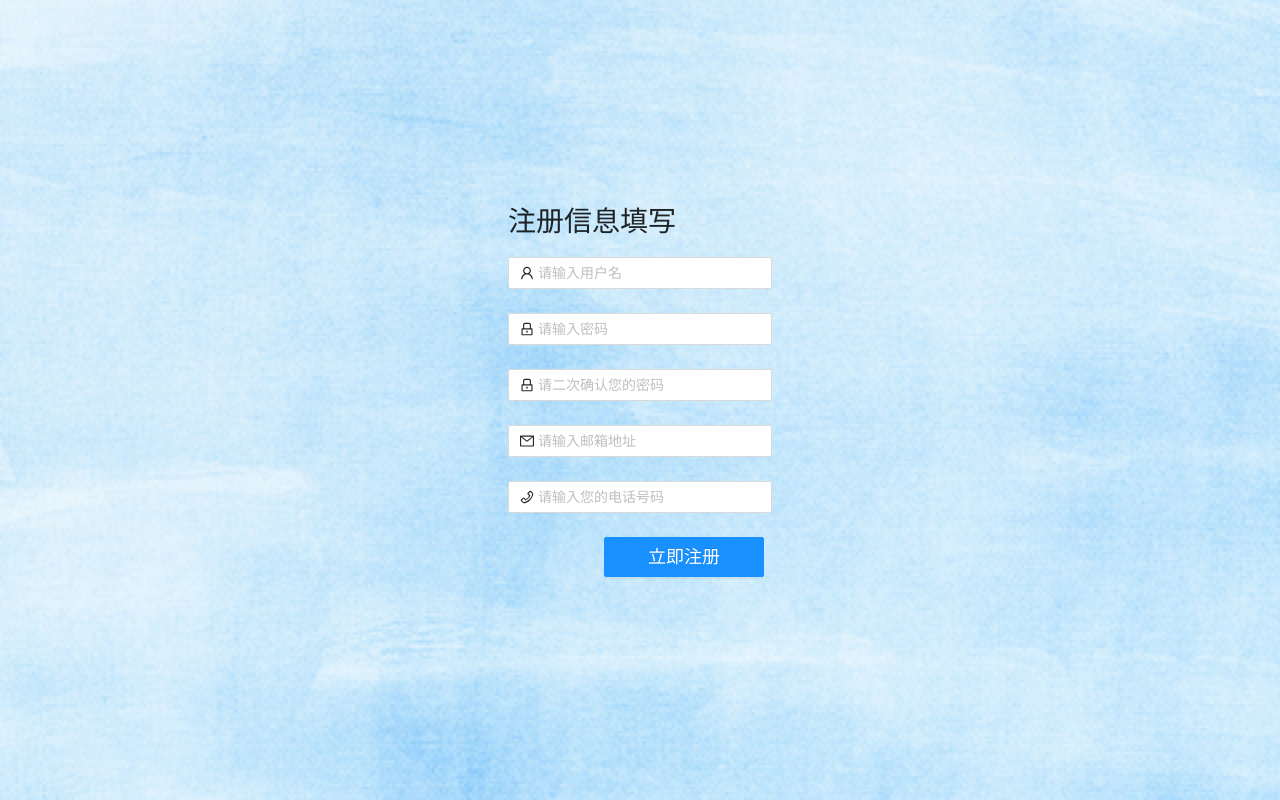
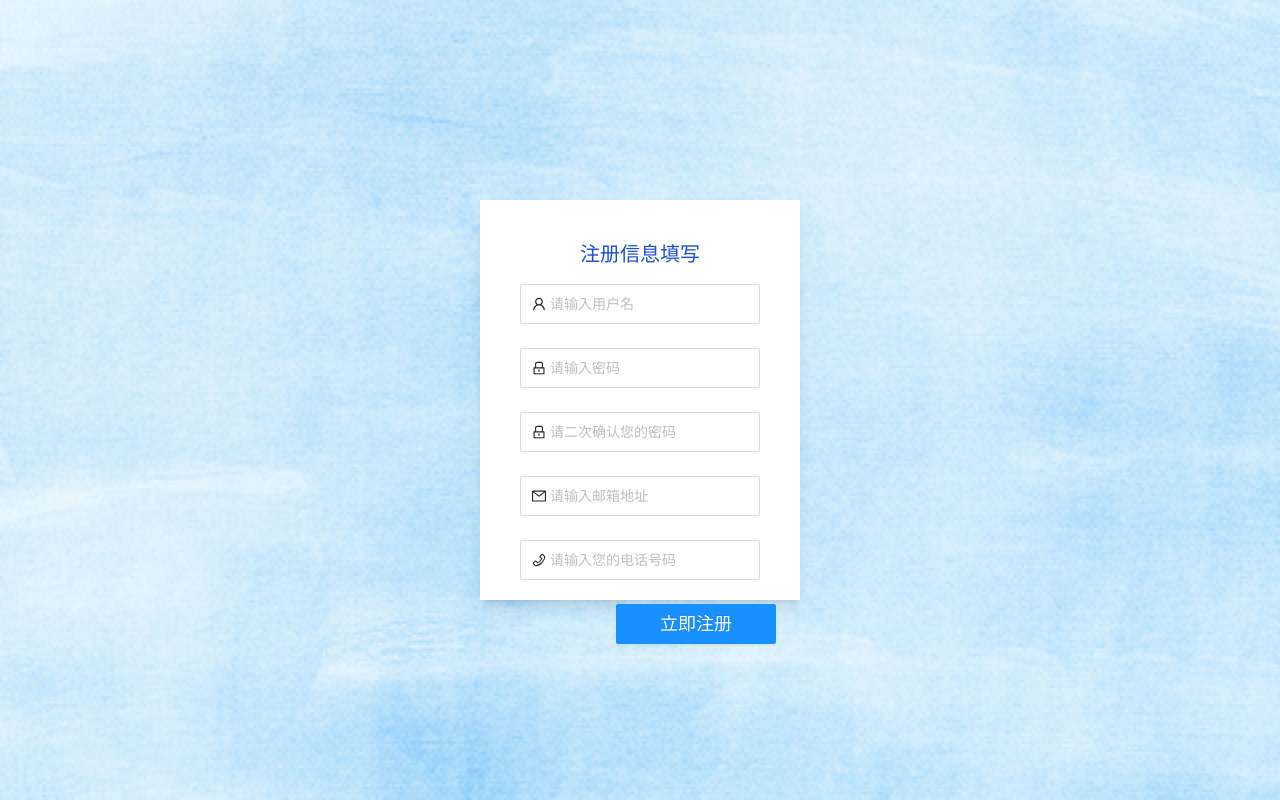
Before and after one commit to chliyang/my-app2, a React (Create React App) app: page /example/register in a window 1280 px wide. Built offline with nearby package versions, Linux system fonts and the light colour scheme.

Commit message:
style: add style for register page

```diff
--- a/src/components/my-form.tsx
+++ b/src/components/my-form.tsx
@@ -44,7 +44,7 @@ const MyForm: React.FC<IMyFormProps> = ({
       initialValues={{ remember: true }}
       onFinish={handleSubmit}
     >
-      {title && <h1>{title}</h1>}
+      {title && <div className="text-xl text-blue-700 flex justify-center mb-4">{title}</div>}
       <Form.Item
         name="用户名"
         rules={[
@@ -82,7 +82,7 @@ const MyForm: React.FC<IMyFormProps> = ({
           },
           ({ getFieldValue }) => ({
             validator(_, value) {
-              if (!value || getFieldValue("password") === value) {
+              if (!value || getFieldValue("密码") === value) {
                 return Promise.resolve();
               }
               return Promise.reject(new Error("两次输入的密码不一致!"));
@@ -146,7 +146,7 @@ const MyForm: React.FC<IMyFormProps> = ({
           或者 <a href="/register">立即注册!</a>
         </div>}
       </Form.Item>
-      <div>{loading}</div>
+      <div className="text-lg text-blue-500 -mt-2">{loading}</div>
     </Form>
   );
 };
--- a/src/pages/register-page/register-page.tsx
+++ b/src/pages/register-page/register-page.tsx
@@ -12,8 +12,9 @@ const RegisterPage: React.FC = () => {
     handleRegister
   } = useRegisterPage();
   return (
-    <div>
+    <div className="box-border h-1/2 w-1/2 lg:w-1/4 bg-white shadow-lg p-10 text-lg">
       <MyForm
+        inputClassName="h-10"
         loading={loading}
         buttonText="立即注册"
         title="注册信息填写"
```
